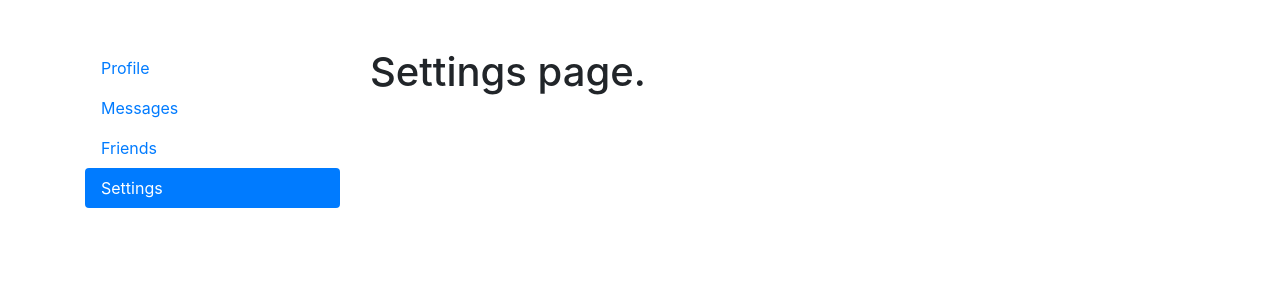
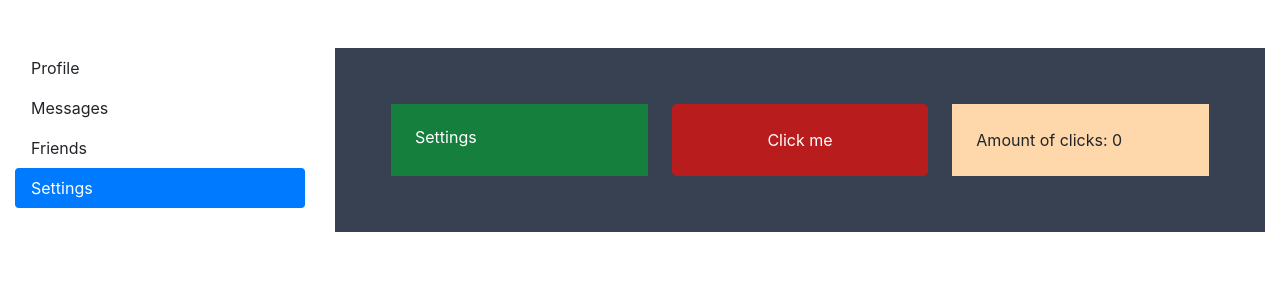
Before and after one commit to Nehutu/react, a React (Create React App) app: page /settings in a window 1280 px wide. Shown: the top 300 px of the page. Built offline with nearby package versions, Linux system fonts and the light colour scheme.

Commit message:
Tailwind implemented

```diff
--- a/package.json
+++ b/package.json
@@ -38,6 +38,7 @@
   },
   "devDependencies": {
     "eslint": "^8.49.0",
-    "eslint-plugin-react": "^7.33.2"
+    "eslint-plugin-react": "^7.33.2",
+    "tailwindcss": "^3.3.3"
   }
 }
--- a/src/components/Friends.jsx
+++ b/src/components/Friends.jsx
@@ -17,6 +17,11 @@ const TableRow = (props) => {
 };
 
 export class Friends extends React.Component {
+  constructor(props) {
+    super(props);
+    this.state = { userRow: [] };
+  }
+
   componentDidMount() {
     this.props.function().then((users) => {
       let userCount = users.length;
@@ -34,6 +39,7 @@ export class Friends extends React.Component {
           />
         );
       }
+      this.setState({ userRow: userRow });
     });
   }
 
@@ -51,7 +57,7 @@ export class Friends extends React.Component {
                   <th scope="col">E-mail</th>
                 </tr>
               </thead>
-              <tbody>{}</tbody>
+              <tbody>{this.state.userRow}</tbody>
             </table>
           </div>
           <div className="col-12 mt-5">
--- a/src/components/Messages.jsx
+++ b/src/components/Messages.jsx
@@ -1,3 +1,21 @@
+import { useEffect, useState } from "react";
+
 export const Messages = () => {
-  return <h1>Messages page.</h1>;
+  const [advice, setAdvice] = useState("");
+
+  useEffect(() => {
+    const url = "https://api.adviceslip.com/advice";
+    const fetchData = async () => {
+      try {
+        let response = await fetch(url);
+        let json = await response.json();
+        setAdvice(json.slip.advice);
+      } catch (error) {
+        console.log("error: ", error);
+      }
+    };
+    fetchData();
+  }, []);
+
+  return <div className="bg-gray-200 p-3">{advice}</div>;
 };
--- a/src/components/Settings.jsx
+++ b/src/components/Settings.jsx
@@ -1,3 +1,22 @@
+import { useState } from "react";
+
 export const Settings = () => {
-  return <h1>Settings page.</h1>;
+  const [count, setCount] = useState(0);
+
+  return (
+    <div className="container bg-gray-700 p-2">
+      <div className="grid grid-cols-1 gap-x-6 gap-y-10 p-12 lg:grid-cols-3">
+        <h3 className="p-4 text-white bg-green-700">Settings</h3>
+        <button
+          className="p-4 bg-red-700 text-white rounded-lg hover:bg-red-500"
+          onClick={() => {
+            setCount(count + 1);
+          }}
+        >
+          Click me
+        </button>
+        <p className="p-4 bg-orange-200">Amount of clicks: {count} </p>
+      </div>
+    </div>
+  );
 };
--- a/src/state.jsx
+++ b/src/state.jsx
@@ -54,7 +54,7 @@ const user = {
 let users = [];
 
 export function getUser(userId) {
-  for (let i = 0; i < Object.keys(users).length; i++) {
+  for (let i = 0; i < users.length; i++) {
     if (users[i].id == userId) {
       return users[i];
     }
--- /dev/null
+++ b/tailwind.config.js
@@ -0,0 +1,8 @@
+/** @type {import('tailwindcss').Config} */
+module.exports = {
+  content: ["./src/**/*.{js,jsx,ts,tsx}"],
+  theme: {
+    extend: {},
+  },
+  plugins: [],
+};
```
Also changed, not shown: src/index.css (+7 -3 lines), 1 other file (tests, documents, lock files or other folders).
